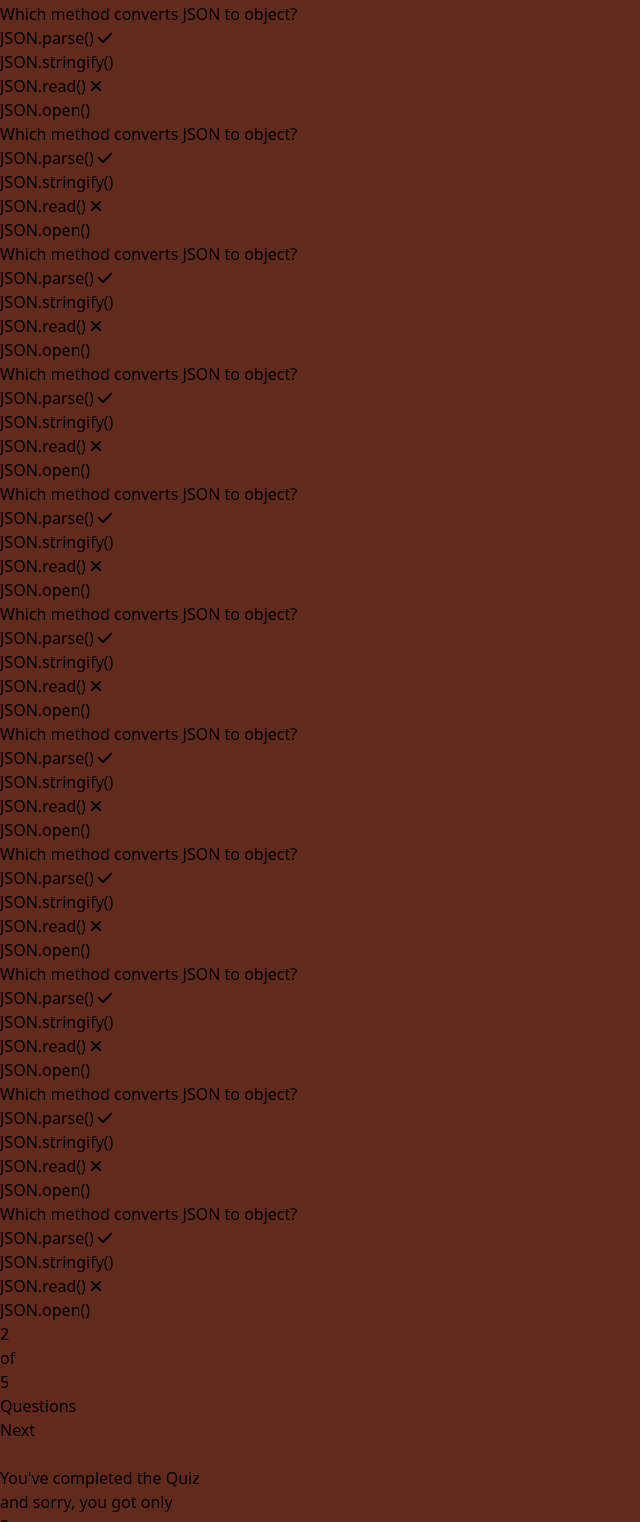
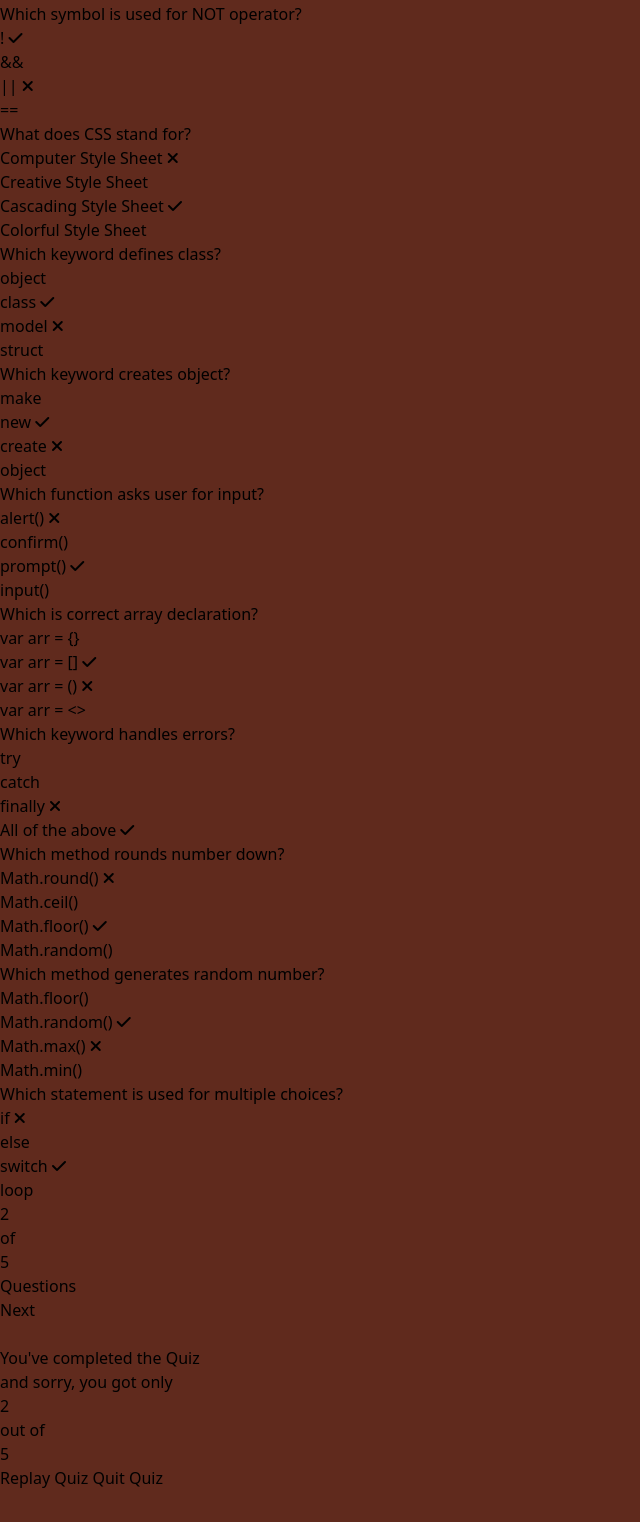
Before and after one commit to julestechy/Quiz-app-, a website: page index.html in a window 1280 px wide. Shown: the part 4870-6392 px from the top of the page, without its empty margins (0-640 px from the left). After the commit the page ends 6360 px from the top, so only its background shows below. Drawn offline with Linux system fonts and the light colour scheme.

Commit message:
complete no 50

```diff
--- a/index.html
+++ b/index.html
@@ -1034,266 +1034,242 @@
         </div>
       </section>
 
-      <!-- No 40 -->
+      <!-- No 41 -->
       <section>
         <div>
-          <span>Which method converts JSON to object?</span>
+          <span>Which symbol is used for NOT operator?</span>
         </div>
         <!-- Option list -->
         <div>
           <div>
-            <span>JSON.parse()</span>
+            <span>!</span>
             <div class="fas fa-check"></div>
           </div>
           <div>
-            <span>JSON.stringify()</span>
+            <span>&&</span>
           </div>
           <div>
-            <span>JSON.read()</span>
+            <span>||</span>
             <div class="fas fa-times"></div>
           </div>
           <div>
-            <span>JSON.open()</span>
+            <span>==</span>
           </div>
         </div>
       </section>
 
-      <!-- No 40 -->
+      <!-- No 42 -->
       <section>
         <div>
-          <span>Which method converts JSON to object?</span>
+          <span>What does CSS stand for?</span>
         </div>
         <!-- Option list -->
         <div>
           <div>
-            <span>JSON.parse()</span>
+            <span>Computer Style Sheet</span>
+            <div class="fas fa-times"></div>
+          </div>
+          <div>
+            <span>Creative Style Sheet</span>
+          </div>
+          <div>
+            <span>Cascading Style Sheet</span>
             <div class="fas fa-check"></div>
           </div>
           <div>
-            <span>JSON.stringify()</span>
-          </div>
-          <div>
-            <span>JSON.read()</span>
-            <div class="fas fa-times"></div>
-          </div>
-          <div>
-            <span>JSON.open()</span>
+            <span>Colorful Style Sheet</span>
           </div>
         </div>
       </section>
 
-      <!-- No 40 -->
+      <!-- No 43 -->
       <section>
         <div>
-          <span>Which method converts JSON to object?</span>
+          <span>Which keyword defines class?</span>
         </div>
         <!-- Option list -->
         <div>
           <div>
-            <span>JSON.parse()</span>
+            <span>object</span>
+          </div>
+          <div>
+            <span>class</span>
             <div class="fas fa-check"></div>
           </div>
           <div>
-            <span>JSON.stringify()</span>
-          </div>
-          <div>
-            <span>JSON.read()</span>
+            <span>model</span>
             <div class="fas fa-times"></div>
           </div>
           <div>
-            <span>JSON.open()</span>
+            <span>struct</span>
           </div>
         </div>
       </section>
 
-      <!-- No 40 -->
+      <!-- No 44 -->
       <section>
         <div>
-          <span>Which method converts JSON to object?</span>
+          <span>Which keyword creates object?</span>
         </div>
         <!-- Option list -->
         <div>
           <div>
-            <span>JSON.parse()</span>
+            <span>make</span>
+          </div>
+          <div>
+            <span>new</span>
             <div class="fas fa-check"></div>
           </div>
           <div>
-            <span>JSON.stringify()</span>
-          </div>
-          <div>
-            <span>JSON.read()</span>
+            <span>create</span>
             <div class="fas fa-times"></div>
           </div>
           <div>
-            <span>JSON.open()</span>
+            <span>object</span>
           </div>
         </div>
       </section>
 
-      <!-- No 40 -->
+      <!-- No 45 -->
       <section>
         <div>
-          <span>Which method converts JSON to object?</span>
+          <span>Which function asks user for input?</span>
         </div>
         <!-- Option list -->
         <div>
           <div>
-            <span>JSON.parse()</span>
+            <span>alert()</span>
+            <div class="fas fa-times"></div>
+          </div>
+          <div>
+            <span>confirm()</span>
+          </div>
+          <div>
+            <span>prompt()</span>
             <div class="fas fa-check"></div>
           </div>
           <div>
-            <span>JSON.stringify()</span>
-          </div>
-          <div>
-            <span>JSON.read()</span>
-            <div class="fas fa-times"></div>
-          </div>
-          <div>
-            <span>JSON.open()</span>
+            <span>input()</span>
           </div>
         </div>
       </section>
 
-      <!-- No 40 -->
+      <!-- No 46 -->
       <section>
         <div>
-          <span>Which method converts JSON to object?</span>
+          <span>Which is correct array declaration? </span>
         </div>
         <!-- Option list -->
         <div>
           <div>
-            <span>JSON.parse()</span>
+            <span>var arr = {} </span>
+          </div>
+          <div>
+            <span>var arr = [] </span>
             <div class="fas fa-check"></div>
           </div>
           <div>
-            <span>JSON.stringify()</span>
-          </div>
-          <div>
-            <span>JSON.read()</span>
+            <span>var arr = () </span>
             <div class="fas fa-times"></div>
           </div>
           <div>
-            <span>JSON.open()</span>
+            <span>var arr = <> </span>
           </div>
         </div>
       </section>
 
-      <!-- No 40 -->
+      <!-- No 47 -->
       <section>
         <div>
-          <span>Which method converts JSON to object?</span>
+          <span>Which keyword handles errors?</span>
         </div>
         <!-- Option list -->
         <div>
           <div>
-            <span>JSON.parse()</span>
-            <div class="fas fa-check"></div>
+            <span>try</span>
           </div>
           <div>
-            <span>JSON.stringify()</span>
+            <span>catch</span>
           </div>
           <div>
-            <span>JSON.read()</span>
+            <span>finally</span>
             <div class="fas fa-times"></div>
           </div>
           <div>
-            <span>JSON.open()</span>
+            <span>All of the above</span>
+            <div class="fas fa-check"></div>
           </div>
         </div>
       </section>
 
-      <!-- No 40 -->
+      <!-- No 48 -->
       <section>
         <div>
-          <span>Which method converts JSON to object?</span>
+          <span>Which method rounds number down?</span>
         </div>
         <!-- Option list -->
         <div>
           <div>
-            <span>JSON.parse()</span>
+            <span>Math.round()</span>
+            <div class="fas fa-times"></div>
+          </div>
+          <div>
+            <span>Math.ceil()</span>
+          </div>
+          <div>
+            <span> Math.floor()</span>
             <div class="fas fa-check"></div>
           </div>
           <div>
-            <span>JSON.stringify()</span>
-          </div>
-          <div>
-            <span>JSON.read()</span>
-            <div class="fas fa-times"></div>
-          </div>
-          <div>
-            <span>JSON.open()</span>
+            <span>Math.random()</span>
           </div>
         </div>
       </section>
 
-      <!-- No 40 -->
+      <!-- No 49 -->
       <section>
         <div>
-          <span>Which method converts JSON to object?</span>
+          <span>Which method generates random number?</span>
         </div>
         <!-- Option list -->
         <div>
           <div>
-            <span>JSON.parse()</span>
+            <span>Math.floor()</span>
+          </div>
+          <div>
+            <span>Math.random()</span>
             <div class="fas fa-check"></div>
           </div>
           <div>
-            <span>JSON.stringify()</span>
-          </div>
-          <div>
-            <span>JSON.read()</span>
+            <span>Math.max()</span>
             <div class="fas fa-times"></div>
           </div>
           <div>
-            <span>JSON.open()</span>
+            <span>Math.min()</span>
           </div>
         </div>
       </section>
 
-      <!-- No 40 -->
+      <!-- No 50 -->
       <section>
         <div>
-          <span>Which method converts JSON to object?</span>
+          <span>Which statement is used for multiple choices?</span>
         </div>
         <!-- Option list -->
         <div>
           <div>
-            <span>JSON.parse()</span>
+            <span>if</span>
+            <div class="fas fa-times"></div>
+          </div>
+          <div>
+            <span>else</span>
+          </div>
+          <div>
+            <span>switch</span>
             <div class="fas fa-check"></div>
           </div>
           <div>
-            <span>JSON.stringify()</span>
-          </div>
-          <div>
-            <span>JSON.read()</span>
-            <div class="fas fa-times"></div>
-          </div>
-          <div>
-            <span>JSON.open()</span>
-          </div>
-        </div>
-      </section>
-
-      <!-- No 40 -->
-      <section>
-        <div>
-          <span>Which method converts JSON to object?</span>
-        </div>
-        <!-- Option list -->
-        <div>
-          <div>
-            <span>JSON.parse()</span>
-            <div class="fas fa-check"></div>
-          </div>
-          <div>
-            <span>JSON.stringify()</span>
-          </div>
-          <div>
-            <span>JSON.read()</span>
-            <div class="fas fa-times"></div>
-          </div>
-          <div>
-            <span>JSON.open()</span>
+            <span>loop</span>
           </div>
         </div>
       </section>
```
